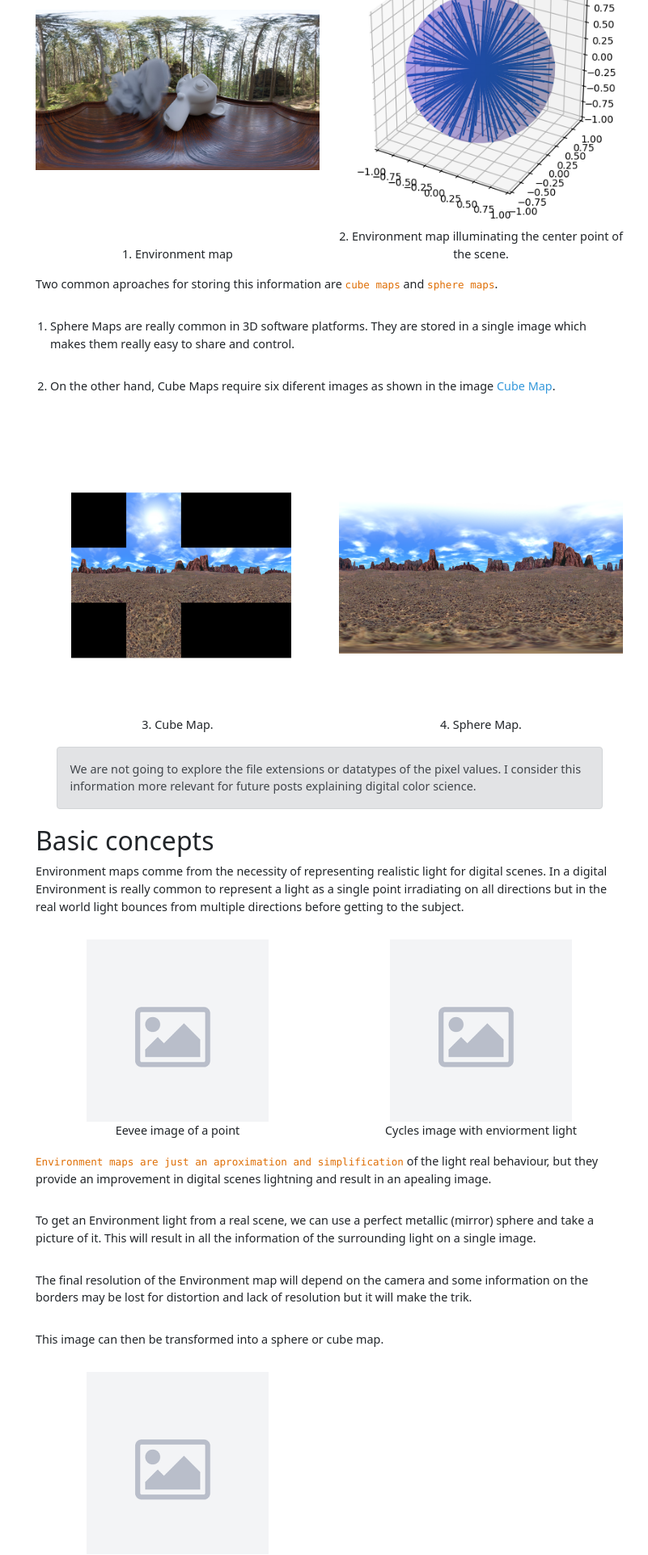
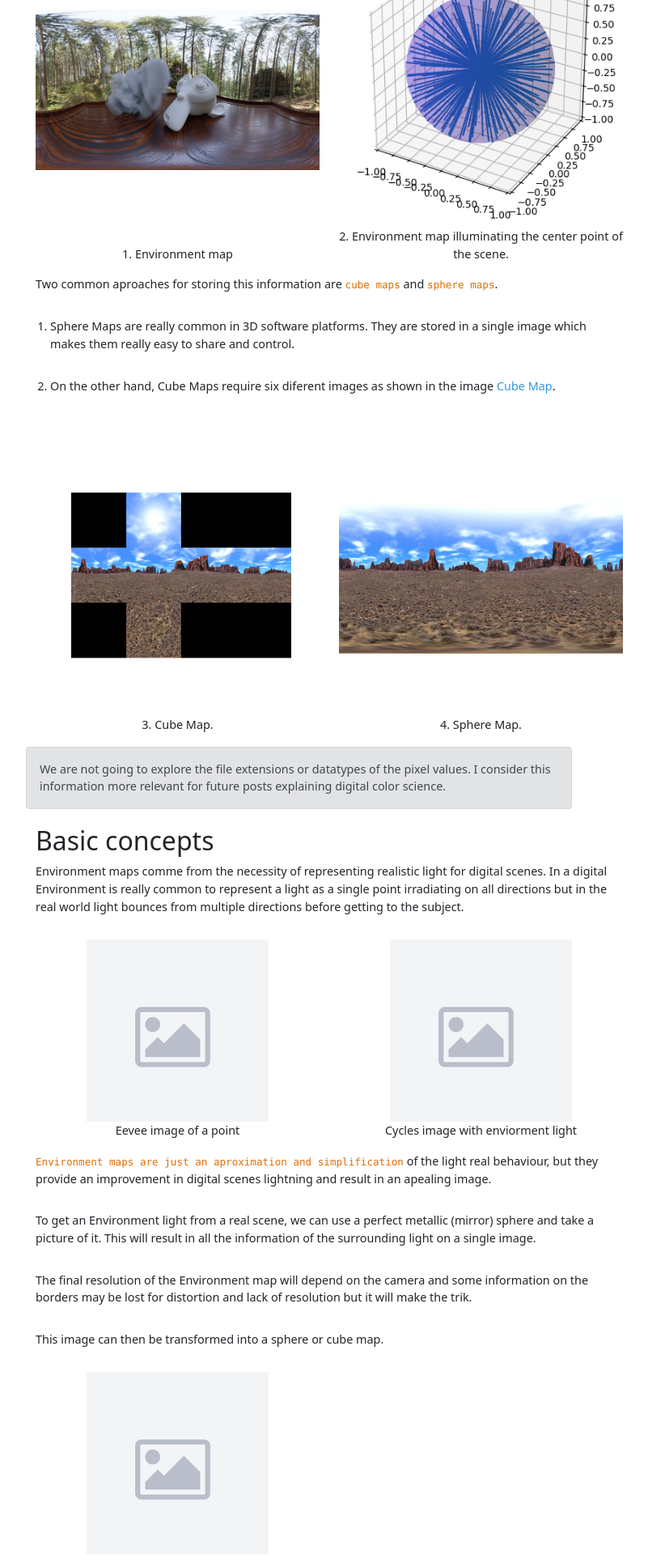
Before and after one commit to carlesmatoses/carlesmatoses.github.io, a Jekyll site: the page built from _posts/posts/2024-05-01-enviorment_map.markdown, in a window 1280 px wide. Shown: the part 926-2846 px from the top of the page at 81% size, without its empty margins (233-1034 px from the left). Built offline with Jekyll 4.4.1, drawn with Linux system fonts in a browser that asks for light colours; nearby versions of some CDN libraries.

Commit message:
Update post.css

```diff
--- a/assets/css/post.css
+++ b/assets/css/post.css
@@ -56,7 +56,7 @@
 
 .baseContainer .alert{
     width: 90%;
-    margin: auto;
+    margin: auto 0;
     margin-bottom: 20px;
 }
 
```
